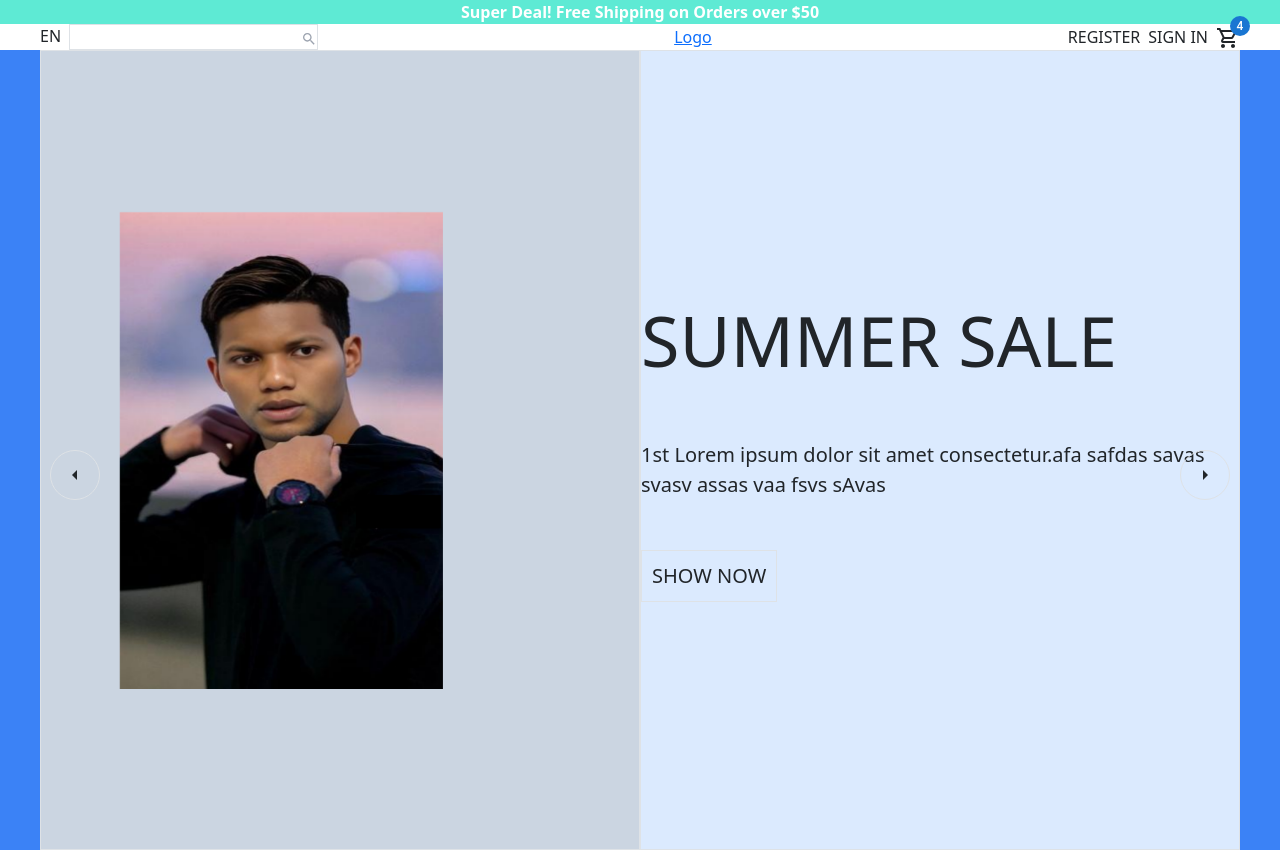
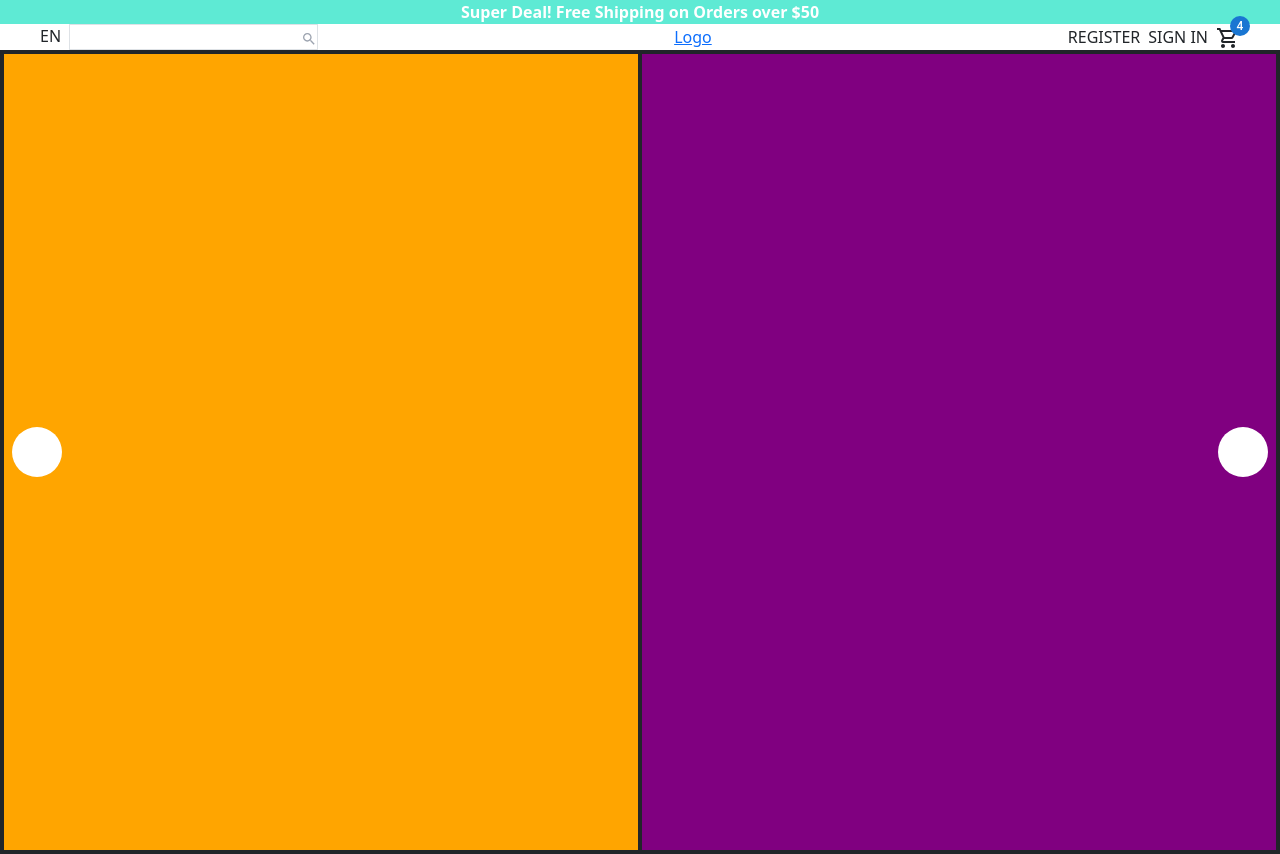
Before and after one commit to superkingsely/mypersonal-portfolio-react, a React (Create React App) app: page / in a window 1280 px wide. Built offline with nearby package versions, Linux system fonts and the light colour scheme.

Commit message:
okay frame perfect

```diff
--- a/src/App.tsx
+++ b/src/App.tsx
@@ -1,5 +1,5 @@
 import Header from './Components/Header'
-import Slider from './Components/Slider'
+import Slider from './Components/Slider/Slider'
 
 
 const App = () => {
--- a/src/Components/Slider.tsx
+++ /dev/null
@@ -1,81 +0,0 @@
-import { ArrowLeftOutlined, ArrowRightOutlined } from '@mui/icons-material'
-import React, { useState } from 'react'
-import {data} from '../Data'
-
-
-
-const Slider = () => {
-    // state
-    const [slideindex,setSlideindex]=useState(0)
-
-
-    // func
-    const handleclick=(arrow:any)=>{
-        // 3=Arry.length-1
-        if(arrow==='left'){
-            if(slideindex >=0 && slideindex <data.length-1){
-                setSlideindex(slideindex=>slideindex+1)
-            }else{setSlideindex(0)}
-        }else{
-            if(slideindex >0 && slideindex <=data.length-1){
-                setSlideindex(slideindex=>slideindex-1)
-            }else{setSlideindex(slideindex+data.length-1)}
-        }
-    }
-  return (
-    <section className='min-h-[100vh]   bg-blue-500 '>
-        {/* slider */}
-        <div className="section-content relative max-w-[1200px] min-h-[100vh] mx-auto flex  overflow-hidden slder">
-
-            <div className="arrowslide w-[50px] h-[50px] rounded-full border flex items-center justify-center absolute top-[50%]  left-[10px]  bottom-[50%] cursor-pointer z-10 "
-            onClick={()=>handleclick('left')}
-            >
-                <ArrowLeftOutlined/>
-            </div>
-            <div className="arrowslide w-[50px] h-[50px] rounded-full border flex items-center justify-center absolute top-[50%]  right-[10px]  bottom-[50%] cursor-pointer z-10   "
-            onClick={()=>handleclick('right')}
-            >
-                <ArrowRightOutlined/>
-            </div>
-            {/* slides */}
-            {/* wrapper */}
-            <div className={`
-                wrapper h-[100vh] w-[${data.length*100}%] bg-white flex
-                `}
-                style={{transform:`translateX(${(-100/data.length)*slideindex}%)`}}
-                >
-                    {/* slides */}
-                {
-                    data.map((obj:any)=>{
-                        return(
-                            <div
-                            key={obj.id}
-                            className={`
-                            slides ${obj.bg}  w-[1200px] flex flex-wrap
-                            `}>
-
-                    <div className="left grow shrink basis-[300px] border bg-slate-300 h-[100%] flex flex-col justify-center">
-                                <img className='w-[80%]' src={obj.img} alt="" />
-                    </div>
-                    <div className="rigth grow shrink basis-[300px] border flex flex-col justify-center ">
-                        <h1 className='text-[70px]'>{obj.title}</h1>
-                        <p className="text-[20px] my-[50px]    ">{obj.desc}</p>
-                        <div>
-
-                        <button className="p-[10px] text-[20px] border">SHOW NOW</button>
-                        </div>
-                    </div>
-                </div>
-                        )
-                    })
-                }
-
-
-            </div>
-        </div>
-
-    </section>
-  )
-}
-
-export default Slider
--- /dev/null
+++ b/src/Components/Slider/Slider.tsx
@@ -0,0 +1,49 @@
+import React, { useState } from 'react'
+import './slider.css'
+
+
+const Slider = () => {
+  const [slidecount,setSlidecount]=useState(0)
+  // func
+  const handleclick=(direction:string)=>{
+    if(direction==='left'){
+        if(slidecount>=0&&slidecount<2){
+          setSlidecount(slidecount+1)
+        }else{setSlidecount(0)}
+    }else{
+      if(slidecount>0&&slidecount<=2){
+        setSlidecount(slidecount-1)
+      }else{setSlidecount(+2)}
+    }
+  }
+  return (
+    <div className="slider">
+      <div
+      style={{transform:`translateX(-${slidecount*100}vw)`}}
+      className="slides">
+        <div className="slide">
+          <div className="left-box box">
+
+          </div>
+          <div className="right-box box">
+
+          </div>
+        </div>
+        <div className="slide">2</div>
+        <div className="slide">3</div>
+      </div>
+      <div
+      onClick={()=>handleclick('left')}
+      className="arrow left">
+
+      </div>
+      <div
+      onClick={()=>handleclick('right')}
+      className="arrow right">
+
+      </div>
+    </div>
+  )
+}
+
+export default Slider
--- /dev/null
+++ b/src/Components/Slider/slider.css
@@ -0,0 +1,63 @@
+.slider{
+    display: flex;
+    width: 100vw;
+    min-height: 100vh;
+    border: 2px solid;
+    position: relative;
+    overflow: hidden;
+}
+.arrow{
+    width: 50px;
+    height: 50px;
+    border-radius: 100%;
+    background-color: white;
+    display: flex;
+    align-items: center;
+    justify-content: center;
+    position: absolute;
+    top: 0;
+    bottom: 0;
+    margin: auto;
+    cursor: pointer;
+
+}
+.arrow.left{
+    left: 10px;
+}
+.arrow.right{
+    right: 10px;
+}
+.slides{
+    display: flex;
+    width: 300%;
+}
+.slide{
+    width: 100vw;
+    min-height: 100vh;
+}
+.slides>.slide:first-child{
+    background-color: red;
+    display: flex;
+    flex-wrap: wrap;
+}
+.box{
+    flex: 1 1 300px;
+    border: 2px solid;
+}
+.left-box{
+    background-color: orange;
+    min-height: 100vh;
+}
+.right-box{
+    background-color: purple;
+    min-height: 100vh;
+
+}
+
+
+.slides>.slide:nth-child(2){
+    background-color: greenyellow;
+}
+.slides>.slide:nth-child(3){
+    background-color: blue;
+}
```
